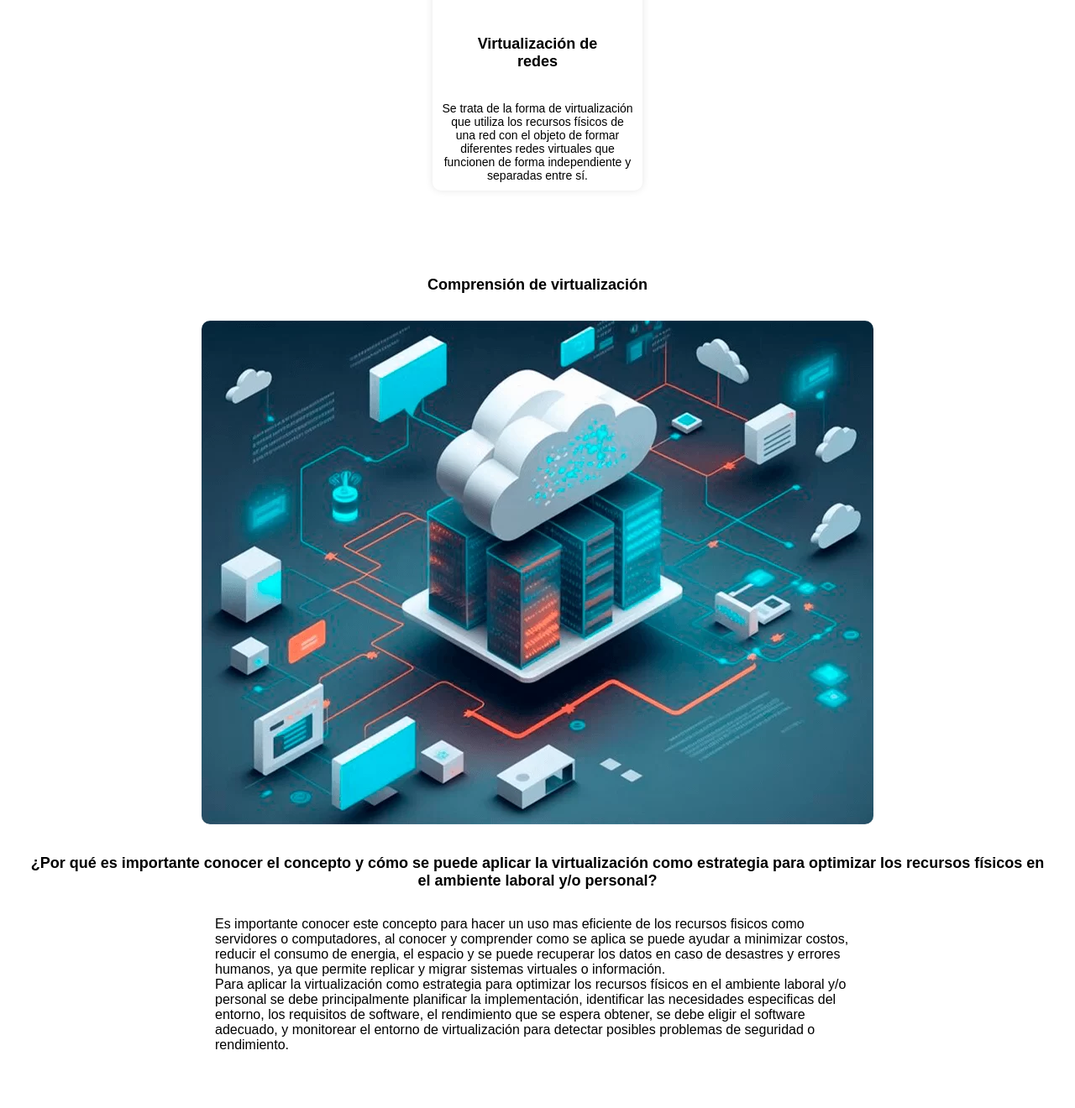
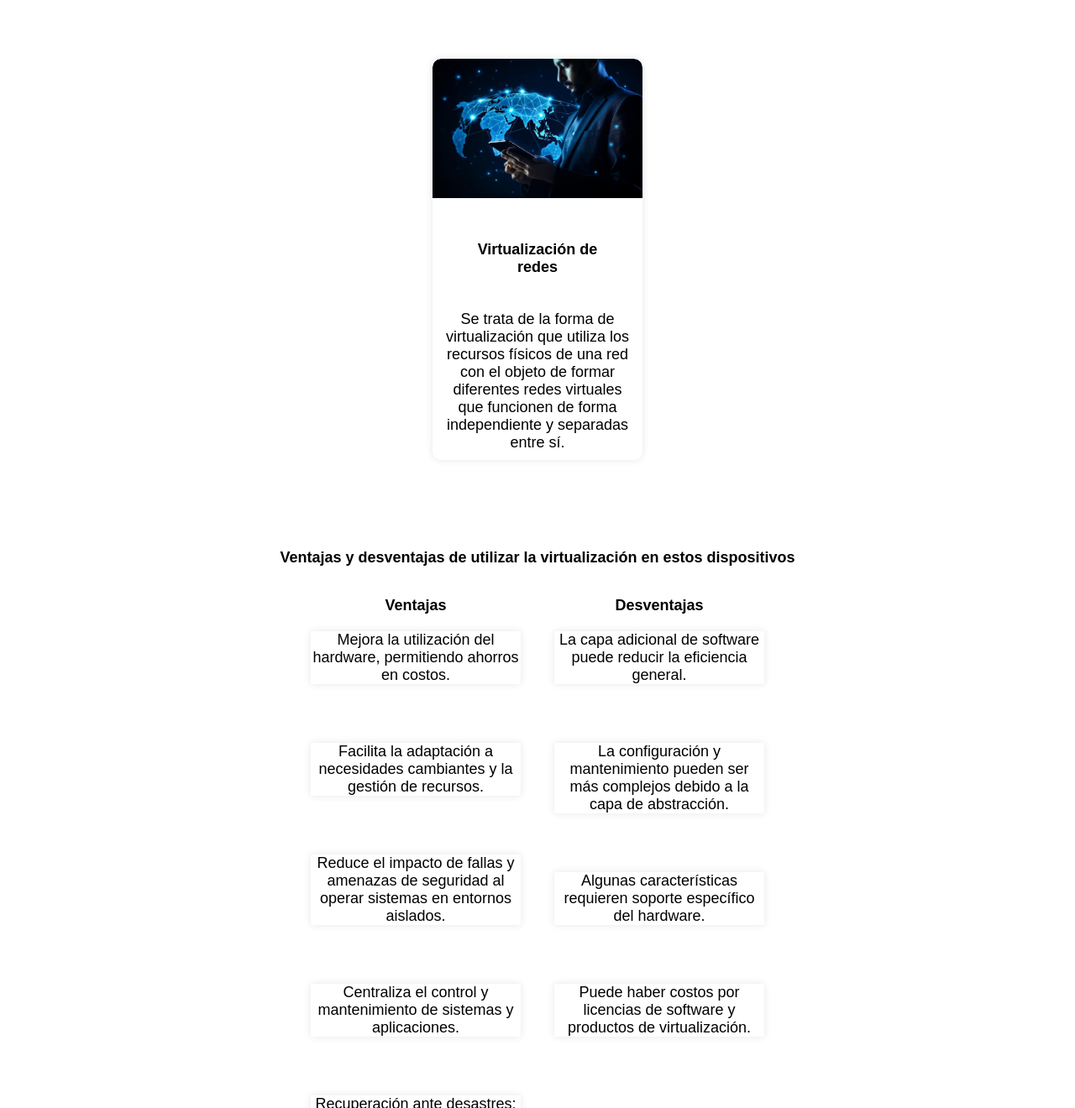
Before and after one commit to julian200604/Virtualidad, a plain HTML site: page index.html in a window 1280 px wide. Shown: the part 1480-2800 px from the top of the page at 84% size. Drawn offline with Linux system fonts and the light colour scheme.

Commit message:
se termino archivo de virtualización

```diff
--- a/css/style.css
+++ b/css/style.css
@@ -3,6 +3,7 @@
     padding: 0;
     box-sizing: border-box;
     font-family: sans-serif;
+    font-size: large;
 }
 
 header {
@@ -22,6 +23,8 @@ header {
 .nav-list li a {
     text-decoration: none;
     color: black;
+    font-size: large;
+
 }
 
 .contenedor {
@@ -52,6 +55,7 @@ header {
     margin: 0;
     font-size: 18px;
     text-align: center;
+    font-size: large;
 }
 
 .descripcion p {
@@ -59,6 +63,7 @@ header {
     font-size: 14px;
     text-align: center;
     font-weight: normal;
+    font-size: large;
 }
 
 h2 {
@@ -66,6 +71,7 @@ h2 {
     text-align: center;
     font-size: 18px;
     font-weight: bold;
+    font-size: large;
 }
 
 .contenedor2{
@@ -80,10 +86,13 @@ h2 {
 .descripcion2 h2 {
     margin-bottom: 20px;
     margin-top: 20px;
+    font-size: large;
 }
 
 .descripcion2 p {
     margin-bottom: 4rem;
+    font-size: large;
+    font-size: large;
 }
 
 .descripcion2 img {
@@ -101,9 +110,36 @@ h2 {
     display: flex;
     flex-wrap: wrap; /*se aplica al contenedor para asegurarse de que las películas se envuelvan en múltiples líneas si el espacio horizontal disponible no es suficiente para mostrar todas las películas en una sola fila. */
     justify-content: center;
+    align-items: center;
 }
 
 .cuadro2 img {
-    width: 100%;
+    width: 90%;
     border-radius: 10px 10px 10px 10px;
+    align-items: center;
+    margin-bottom: 30px;
 }
+
+
+.contenedor1 {
+    display: flex;
+    flex-wrap: wrap; /*se aplica al contenedor para asegurarse de que las películas se envuelvan en múltiples líneas si el espacio horizontal disponible no es suficiente para mostrar todas las películas en una sola fila. */
+    justify-content: center
+
+}
+
+
+.cuadro1 ul li {
+    width: 250px;
+    margin: 20px;
+    border-radius: 3px;
+    box-shadow: 0 0 10px rgba(0, 0, 0, 0.1); /*se agrega un efecto sombra en los bordes del cuadro*/
+    overflow: hidden; /*esta propiedad sirve para asegurarse de que cualquier contenido que sobresalga del contenedor no se muestre fuera de los límites del contenedor y se recorte de manera limpia y ordenada*/
+    margin-bottom: 70px;
+    font-size: large;
+    text-align: center;
+}
+
+.descripcion1 h3{
+    text-align: center;
+}
--- a/index.html
+++ b/index.html
@@ -15,6 +15,7 @@
         <ul class="nav-list">
           <li><a href="#funcionamiento">Funcionamiento</a></li>
           <li><a href="#Ejemplo">Ejemplos</a></li>
+          <li><a href="#ventajasydesventjas">Ventajas y desventajas</a></li>
           <li><a href="#comprension">Comprensión</a></li>
           <li><a href="#implementación">Implementación</a></li>
         </ul>
@@ -119,12 +120,50 @@
           </div>
         </div>
 
+        <div id="ventajasydesventjas">
+          <h2>Ventajas y desventajas de utilizar la virtualización en estos dispositivos</h2>
+          </div>
+        </div>
+
+        <div class="contenedor1">
+          <div class="cuadro1">
+              <div class="descripcion1">
+                <div>
+                  <h3>Ventajas</h3>
+                </div>
+                <ul>
+                  <li>Mejora la utilización del hardware, permitiendo ahorros en costos.</li>
+                  <li>Facilita la adaptación a necesidades cambiantes y la gestión de recursos.</li>
+                  <li>Reduce el impacto de fallas y amenazas de seguridad al operar sistemas en entornos aislados.</li>
+                  <li>Centraliza el control y mantenimiento de sistemas y aplicaciones.</li>
+                  <li>Recuperación ante desastres: Mejora la disponibilidad y facilita la recuperación de sistemas.</li>
+                </ul>
+
+              </div>
+          </div>
+
+          <div class="cuadro1">
+              <div class="descripcion1">
+                <div>
+                  <h3>Desventajas</h3>
+                </div>
+                <ul>
+                  <li>La capa adicional de software puede reducir la eficiencia general.</li>
+                  <li>La configuración y mantenimiento pueden ser más complejos debido a la capa de abstracción.</li>
+                  <li>Algunas características requieren soporte específico del hardware.</li>
+                  <li>Puede haber costos por licencias de software y productos de virtualización.</li>
+                </ul>
+              </div>
+          </div>
+        </div>
+
+
       <div id="comprension">
         <h2>Comprensión de virtualización</h2>
       </div>
       <div class="contenedor2">
         <div class="cuadro2">
-            <img src="img/beneficios-de-la-virtualizacion.png.webp" alt="ejemplo1">
+            <img src="img/2_virtualizacion.jpg" alt="ejemplo1">
         </div>
       </div>
 
@@ -138,7 +177,7 @@
           Es importante conocer este concepto para hacer un uso mas eficiente de los recursos fisicos como servidores
           o computadores, al conocer y comprender como se aplica se puede ayudar a minimizar costos, reducir el consumo
           de energia, el espacio y se puede recuperar los datos en caso de desastres y errores humanos, ya que permite
-          replicar y migrar sistemas virtuales o información.<br>
+          replicar y migrar sistemas virtuales o información.<br><br>
 
           Para aplicar la virtualización como estrategia para optimizar los recursos físicos en el ambiente laboral y/o personal
           se debe principalmente planificar la implementación, identificar las necesidades especificas del entorno,  los requisitos de software,
```
Also changed, not shown: img/2_virtualizacion.jpg (added).
